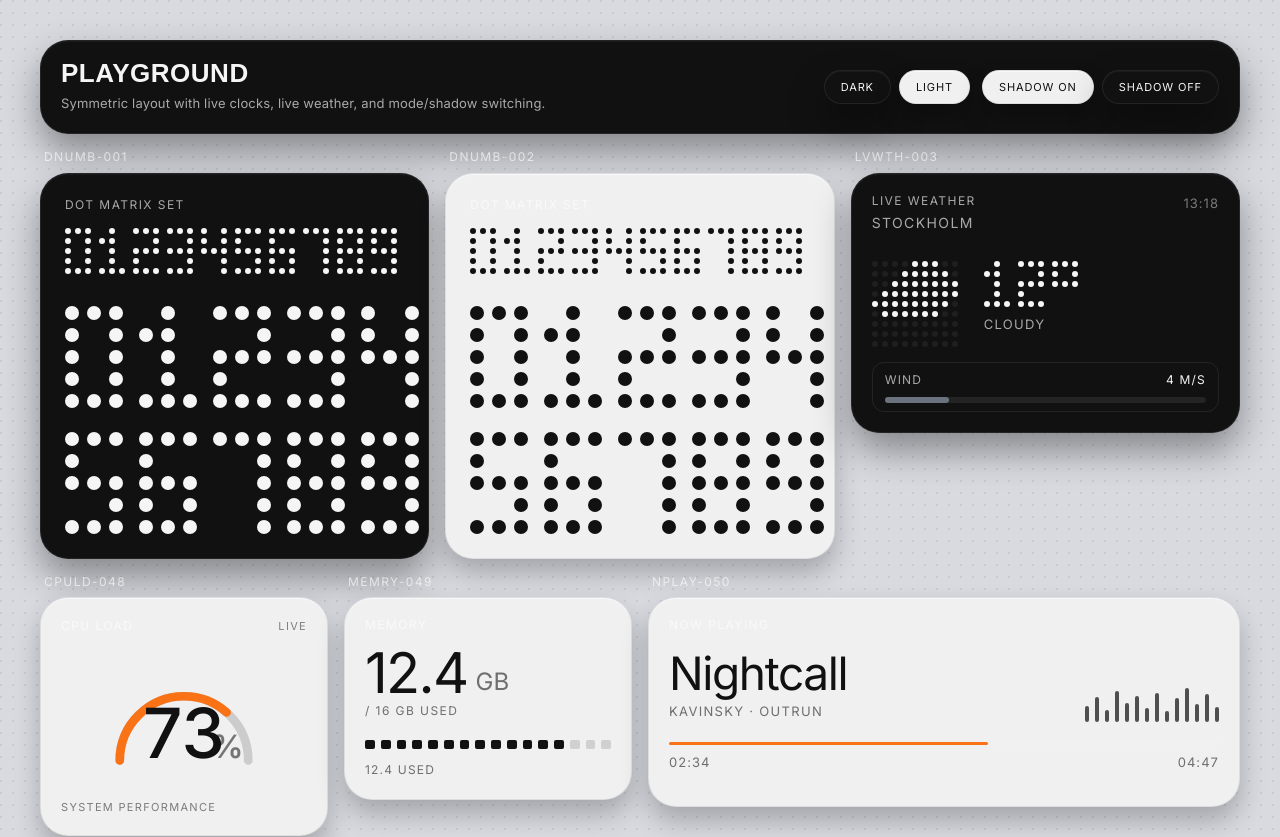
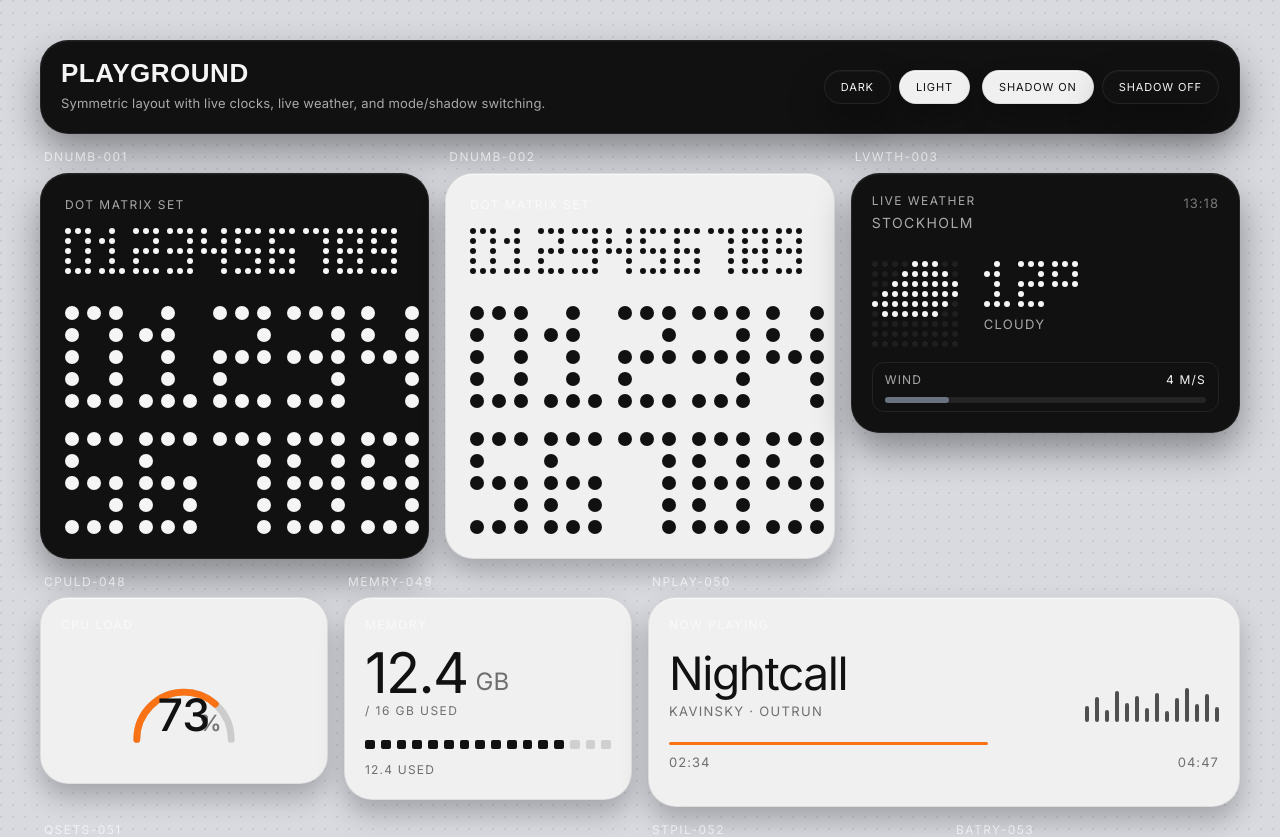
Before and after one commit to jobbsystemrapporter/codex_nothing, a React (Vite) app: page / in a window 1280 px wide. Shown: the top 837 px of the page. Built offline with nearby package versions, Linux system fonts and the light colour scheme; no server answers; a web font is replaced by a local one.

Commit message:
fix: align cpu load gauge with nothing reference style

```diff
--- a/src/design/widgets/CpuLoadGaugeCard.tsx
+++ b/src/design/widgets/CpuLoadGaugeCard.tsx
@@ -8,70 +8,52 @@ type CpuLoadGaugeCardProps = {
 
 export function CpuLoadGaugeCard({ value, light = true }: CpuLoadGaugeCardProps) {
   const clamped = Math.max(0, Math.min(100, value));
-  const radius = 52;
+  const radius = 38;
   const circumference = Math.PI * radius;
   const progress = (clamped / 100) * circumference;
 
   return (
-    <Tile light={light} className="min-h-[220px] p-5">
-      <div className="flex items-center justify-between">
-        <Label className={light ? "text-[rgba(17,17,17,0.62)]" : ""}>CPU LOAD</Label>
-        <span
-          className={`text-[11px] uppercase tracking-[0.12em] ${
-            light ? "text-[rgba(17,17,17,0.5)]" : "text-[var(--text-muted)]"
-          }`}
-        >
-          Live
-        </span>
-      </div>
-
-      <div className="mt-2 flex flex-1 items-center justify-center">
-        <svg className="h-[156px] w-[210px] max-w-full" viewBox="0 0 170 120">
+    <Tile light={light} className="min-h-[180px] p-4">
+      <Label className={light ? "text-[rgba(17,17,17,0.62)]" : ""}>CPU LOAD</Label>
+      <div className="mt-3 flex items-center justify-center">
+        <svg className="h-[118px] w-[150px]" viewBox="0 0 120 95">
           <path
-            d="M33,92 A52,52 0 0 1 137,92"
+            d="M22,76 A38,38 0 0 1 98,76"
             fill="none"
             stroke={light ? "rgba(17,17,17,0.16)" : "rgba(245,245,245,0.16)"}
             strokeLinecap="round"
-            strokeWidth="7"
+            strokeWidth="5.5"
           />
           <path
-            d="M33,92 A52,52 0 0 1 137,92"
+            d="M22,76 A38,38 0 0 1 98,76"
             fill="none"
             stroke="#f97316"
             strokeDasharray={`${progress} ${circumference}`}
             strokeLinecap="round"
-            strokeWidth="7"
+            strokeWidth="5.5"
           />
           <text
             fill={light ? "#111111" : "#f5f5f5"}
-            fontSize="56"
+            fontSize="36"
             fontWeight="500"
             textAnchor="middle"
-            x="85"
-            y="90"
+            x="60"
+            y="69"
           >
             {Math.round(clamped)}
           </text>
           <text
             fill={light ? "rgba(17,17,17,0.55)" : "rgba(245,245,245,0.6)"}
-            fontSize="26"
+            fontSize="18"
             fontWeight="600"
             textAnchor="start"
-            x="107"
-            y="90"
+            x="72"
+            y="69"
           >
             %
           </text>
         </svg>
       </div>
-
-      <p
-        className={`text-[11px] uppercase tracking-[0.12em] ${
-          light ? "text-[rgba(17,17,17,0.52)]" : "text-[var(--text-muted)]"
-        }`}
-      >
-        System performance
-      </p>
     </Tile>
   );
 }
```
